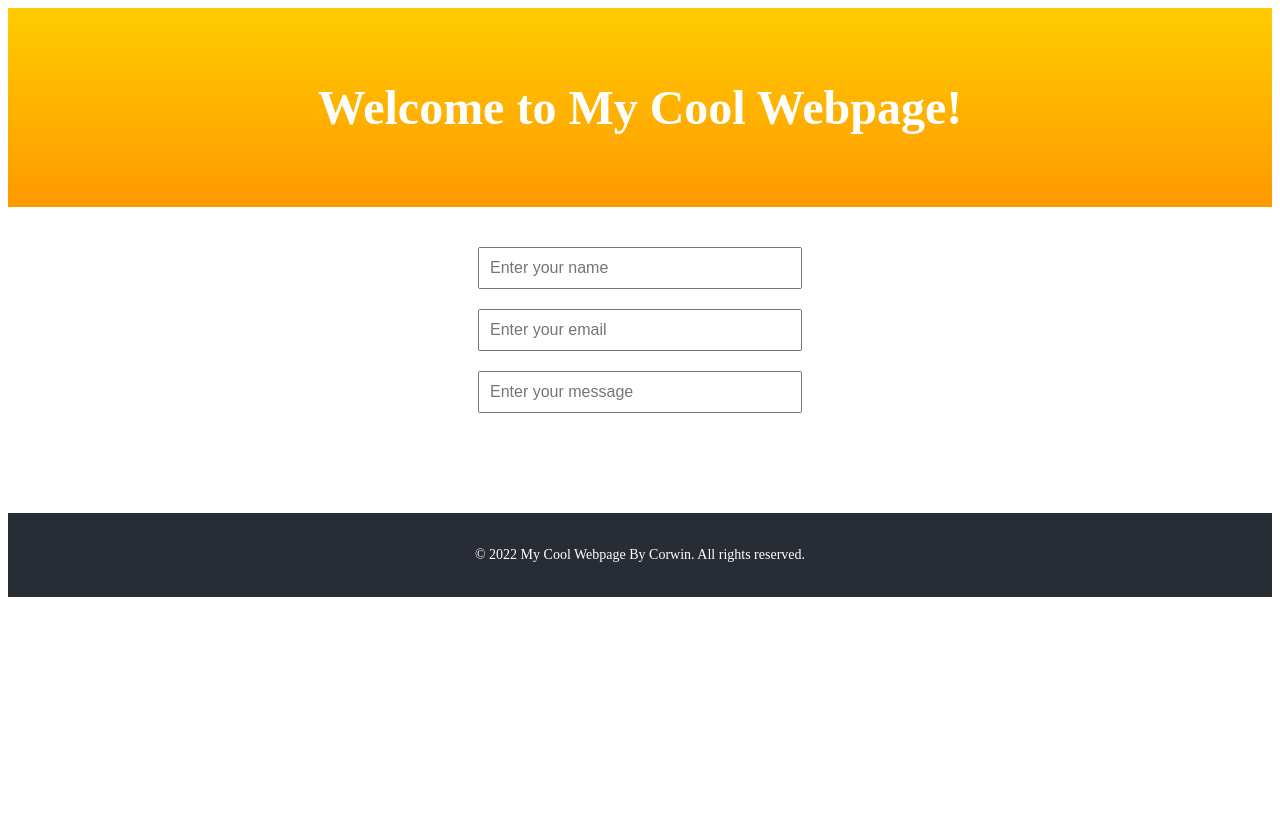
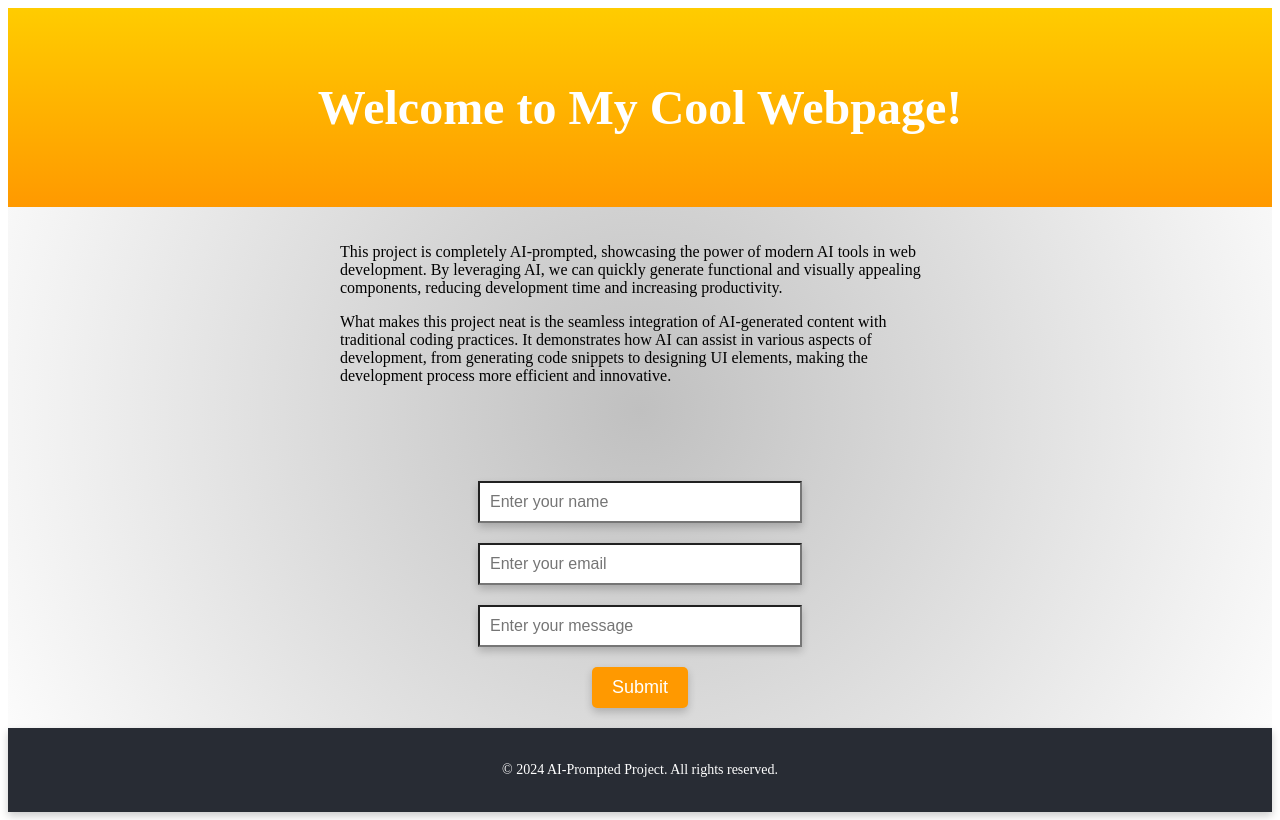
Before and after one commit to CorwinHiatt/ai-frontend, a React (Create React App) app: page / in a window 1280 px wide. Built offline with nearby package versions, Linux system fonts and the light colour scheme.

Commit message:
rebase is fixed

```diff
--- a/src/App.css
+++ b/src/App.css
@@ -1,52 +1,75 @@
 .App {
   text-align: center;
+  display: flex;
+  flex-direction: column;
+  min-height: 100vh;
+  background: radial-gradient(circle, silver, white);
 }
 
 .App-header {
   background-color: #282c34;
-  padding: 40px; /* Increase the padding for a bigger header */
+  padding: 40px;
   color: white;
-  font-size: 24px; /* Increase the font size for a bigger header text */
-  background-image: linear-gradient(to bottom, #ffcc00, #ff9900); /* Add a cool gradient background */
+  font-size: 24px;
+  background-image: linear-gradient(to bottom, #ffcc00, #ff9900);
 }
 
 .App-footer {
-  margin-top: 80px; /* Increase the margin-top for more spacing between the content and the footer */
+  margin-top: auto; /* Move footer to the bottom */
   background-color: #282c34;
-  padding: 20px; /* Increase the padding for a bigger footer */
+  padding: 20px;
   color: white;
   text-align: center;
-  font-size: 14px; /* Decrease the font size for smaller footer text */
+  font-size: 14px;
+  box-shadow: 0 4px 8px rgba(0, 0, 0, 0.2); /* Add box-shadow */
+}
+
+.content {
+  flex: 1;
+  display: flex;
+  flex-direction: column;
+  align-items: center;
+  justify-content: center;
+  padding: 20px;
+}
+
+.description {
+  margin-bottom: 40px;
+  max-width: 600px;
+  text-align: left;
 }
 
 .text-boxes {
   display: flex;
   flex-direction: column;
   align-items: center;
-  margin-top: 40px; /* Increase the margin-top for more spacing */
+  margin-top: 40px;
 }
 
 .text-boxes input {
-  margin-bottom: 20px; /* Increase the margin-bottom for more spacing between inputs */
-  padding: 10px; /* Increase the padding for bigger input boxes */
-  width: 300px; /* Increase the width for wider input boxes */
-  font-size: 16px; /* Increase the font size for bigger input text */
+  margin-bottom: 20px;
+  padding: 10px;
+  width: 300px;
+  font-size: 16px;
+  box-shadow: 0 4px 8px rgba(0, 0, 0, 0.2); /* Add box-shadow */
 }
 
 .button {
-  background-color: #ff9900; /* Set the background color for the button */
-  color: white; /* Set the text color for the button */
-  padding: 10px 20px; /* Increase the padding for a bigger button */
-  border: none; /* Remove the border from the button */
-  border-radius: 5px; /* Add rounded corners to the button */
-  font-size: 18px; /* Increase the font size for the button text */
-  cursor: pointer; /* Add a pointer cursor to the button */
+  background-color: #ff9900;
+  color: white;
+  padding: 10px 20px;
+  border: none;
+  border-radius: 5px;
+  font-size: 18px;
+  cursor: pointer;
+  box-shadow: 0 4px 8px rgba(0, 0, 0, 0.2); /* Add box-shadow */
+  transition: background-color 0.3s ease; /* Add transition for hover effect */
 }
 
 .button:hover {
-  background-color: #ffcc00; /* Change the background color on hover */
+  background-color: #ffcc00;
 }
 
 .button:active {
-  background-color: #ff9900; /* Change the background color when the button is clicked */
+  background-color: #ff9900;
 }
--- a/src/App.js
+++ b/src/App.js
@@ -1,20 +1,27 @@
+import React from 'react';
 import './App.css';
+import Header from './components/Header';
+import Footer from './components/Footer';
+
 
 function App() {
   return (
     <div className="App">
-      <header className="App-header">
-        <h1>Welcome to My Cool Webpage!</h1>
-      </header>
-      <div className="text-boxes">
-        <input type="text" placeholder="Enter your name" />
-        <input type="text" placeholder="Enter your email" />
-        <input type="text" placeholder="Enter your message" />
+      <Header />
+      <div className="content">
+        <section className="description">
+          <p>This project is completely AI-prompted, showcasing the power of modern AI tools in web development. By leveraging AI, we can quickly generate functional and visually appealing components, reducing development time and increasing productivity.</p>
+          <p>What makes this project neat is the seamless integration of AI-generated content with traditional coding practices. It demonstrates how AI can assist in various aspects of development, from generating code snippets to designing UI elements, making the development process more efficient and innovative.</p>
+        </section>
+        <div className="text-boxes">
+          <input type="text" placeholder="Enter your name" />
+          <input type="text" placeholder="Enter your email" />
+          <input type="text" placeholder="Enter your message" />
+          <button className="button">Submit</button>
+        </div>
       </div>
-      <footer className="App-footer">
-        <p>&copy; 2022 My Cool Webpage By Corwin. All rights reserved.</p>
-      </footer>
-    </div> // Correctly closing the main div here
+      <Footer />
+    </div>
   );
 }
 
--- a/src/components/Footer.jsx
+++ b/src/components/Footer.jsx
@@ -3,7 +3,7 @@ import React from 'react';
 function Footer() {
   return (
     <footer className="App-footer">
-      <p>&copy; 2022 My Cool Webpage By Corwin. All rights reserved.</p>
+      <p>&copy; 2024 AI-Prompted Project. All rights reserved.</p>
     </footer>
   );
 }
```
